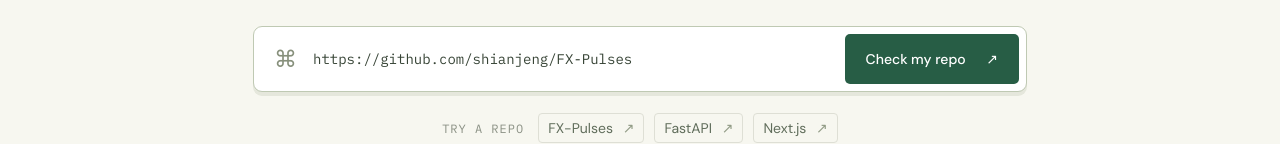
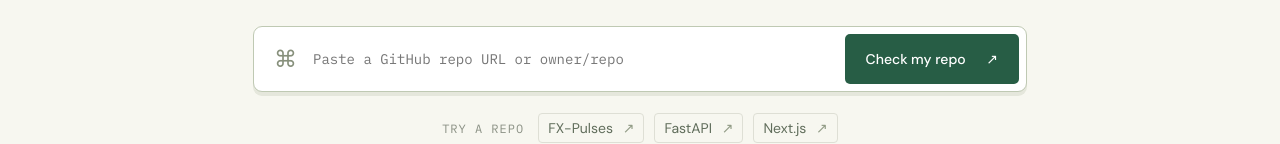
Before and after one commit to shianjeng/repo-doctor, a website with bundled scripts: page dist/index.html in a window 1280 px wide. Shown: the part 403-547 px from the top of the page. Built offline with nearby package versions, Linux system fonts and the light colour scheme.

Commit message:
Start with an empty repository input

```diff
--- a/dist/index.html
+++ b/dist/index.html
@@ -20,7 +20,7 @@
       <div class="eyebrow"><span class="live-dot"></span> A CHECKUP FOR YOUR OPEN SOURCE</div>
       <h1>Good code deserves<br>a <em>healthy repo.</em></h1>
       <p class="intro">Find what’s missing before your users do. Get a clear diagnosis<br class="desktop"> and a practical prescription for your GitHub repository.</p>
-      <form id="scan-form"><label for="repo-input" class="sr-only">GitHub repository URL or owner/repository</label><span class="input-icon" aria-hidden="true">⌘</span><input id="repo-input" name="repository" placeholder="https://github.com/you/your-repo" value="https://github.com/shianjeng/FX-Pulses" required autocomplete="off" spellcheck="false"><button id="scan-button" type="submit">Check my repo <span>↗</span></button></form>
+      <form id="scan-form"><label for="repo-input" class="sr-only">GitHub repository URL or owner/repository</label><span class="input-icon" aria-hidden="true">⌘</span><input id="repo-input" name="repository" placeholder="Paste a GitHub repo URL or owner/repo" required autocomplete="off" autocapitalize="off" inputmode="url" spellcheck="false"><button id="scan-button" type="submit">Check my repo <span>↗</span></button></form>
       <div class="examples"><span>TRY A REPO</span><button type="button" data-repo="shianjeng/FX-Pulses">FX-Pulses <span>↗</span></button><button type="button" data-repo="fastapi/fastapi">FastAPI <span>↗</span></button><button type="button" data-repo="vercel/next.js">Next.js <span>↗</span></button></div>
       <div id="recent" class="examples recent" hidden></div>
       <p class="fine-print">Public repos. No sign-up. No AI key. Just useful signals.</p>
```
